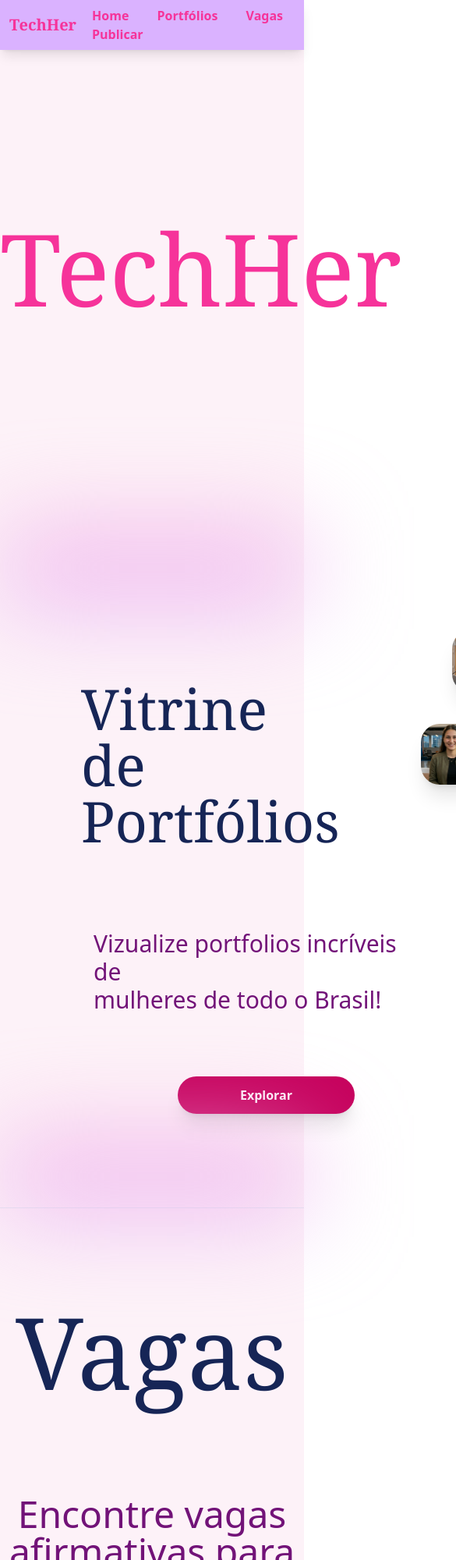
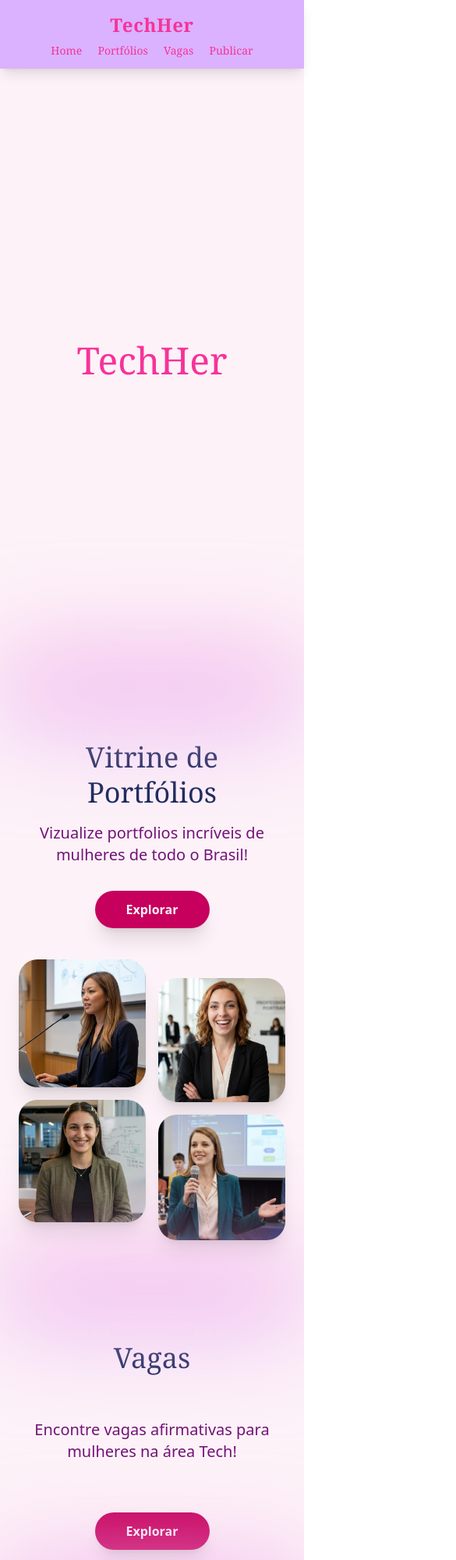
Before and after one commit to MariaYasmimOliveira/TechHer, a plain HTML site: page index.html in a window 390 px wide. Shown: the top 2000 px of the page at 78% size, 585 px wide, since content can reach past the window. Drawn offline with nearby package versions, Linux system fonts and the light colour scheme.

Commit message:
melhora responsividade do site

```diff
--- a/index.html
+++ b/index.html
@@ -7,39 +7,39 @@
     <script src="https://cdn.jsdelivr.net/npm/@tailwindcss/browser@4"></script>
 </head>
 <body>
-    <header class="flex justify-between items-center p-2 bg-purple-300 fixed top-0 left-0 w-full shadow-lg">
-        <a class="font-serif text-xl p-1 text-pink-500 font-bold" href="#home">TechHer</a>
+    <header class="flex flex-col sm:flex-row justify-between items-center p-3 sm:p-4 bg-purple-300 fixed top-0 left-0 w-full shadow-lg z-50">
+        <a class="font-serif text-2xl p-1 text-pink-500 font-bold tracking-wide" href="#home">TechHer</a>
         <section >
 
-            <a class="p-4 text-pink-500 font-bold" href="#home">Home</a>
-            <a class="p-4 text-pink-500 font-bold" href="#portfolios">Portfólios</a>
-            <a class="p-4 text-pink-500 font-bold" href="#vagas">Vagas</a>
-            <a class="p-4 text-pink-500 font-bold" href="#publicar">Publicar</a>
+            <a class="px-2 py-1 text-sm sm:text-base text-pink-500 font-serif hover:text-pink-700 transition-colors" href="#home">Home</a>
+            <a class="px-2 py-1 text-sm sm:text-base text-pink-500 font-serif hover:text-pink-700 transition-colors" href="#portfolios">Portfólios</a>
+            <a class="px-2 py-1 text-sm sm:text-base text-pink-500 font-serif hover:text-pink-700 transition-colors" href="#vagas">Vagas</a>
+            <a class="px-2 py-1 text-sm sm:text-base text-pink-500 font-serif hover:text-pink-700 transition-colors" href="#publicar">Publicar</a>
         </section>
     </header>
 
     <main class="bg-pink-50">
-        <section id="home">
-            <h1 class="text-9xl text-center py-70 text-pink-500 font-serif">TechHer</h1>
+        <section class="min-h-screen flex items-center justify-center px-4 pt-20" id="home">
+            <h1 class="text-5xl md:text-7xl lg:text-9xl text-center text-pink-500 font-serif">TechHer</h1>
         </section>
 
 <div class="h-20 bg-gradient-to-b from-pink-300 to-purple-300 blur-3xl"></div>
 
-        <section id="portfolios" class="flex justify-between">
-            <div>
-                <h1 class="text-7xl p-26 font-serif text-blue-950">Vitrine de <br> Portfólios</h1>
-                <h2 class="text-3xl ml-30 text-fuchsia-900">Vizualize portfolios incríveis de <br>mulheres de todo o Brasil!</h2>
-                <a href="vitrine.html"><button class="ml-57 mt-20 px-20 py-3 m-10 bg-pink-700 text-pink-50 font-bold shadow-xl rounded-full">Explorar</button></a>
+        <section id="portfolios" class="flex flex-col lg:flex-row lg:justify-between items-center lg:items-start p-6 lg:p-20 gap-10">
+            <div class="text-center lg:text-left flex flex-col items-center lg:items-start max-w-xl">
+                <h1 class="text-4xl md:text-5xl lg:text-7xl font-serif text-blue-950 leading-tight">Vitrine de <br class="hidden lg:inline"> Portfólios</h1>
+                <h2 class="text-xl md:text-2xl lg:text-3xl text-fuchsia-900 mt-4 lg:mt-6 lg:ml-10">Vizualize portfolios incríveis de <br class="hidden lg:inline">mulheres de todo o Brasil!</h2>
+                <a href="vitrine.html" class="mt-8 lg:mt-12 lg:ml-20"><button class="px-10 py-3 lg:px-20 bg-pink-700 text-pink-50 font-bold shadow-xl rounded-full hover:bg-pink-800 transition-colors">Explorar</button></a>
             </div>
-            <div class="flex">
+            <div class="grid grid-cols-2 gap-4 max-w-md lg:max-w-none">
 
-                <div>
-                    <img src="imagens/mulherdandoaulas.png" alt="imagem de mulher no ambiente de trabalho" class="shadow-xl rounded-3xl m-10">
-                    <img src="imagens/mulhernoambientedetrabalho.png" alt="" class="shadow-xl rounded-3xl">
+                <div class="flex flex-col gap-4">
+                    <img src="imagens/mulherdandoaulas.png" alt="imagem de mulher no ambiente de trabalho" class="shadow-xl rounded-3xl w-full object-cover">
+                    <img src="imagens/mulhernoambientedetrabalho.png" alt="" class="shadow-xl rounded-3xl w-full object-cover">
                 </div>
-                <div class="mt-10">
-                    <img src="imagens/profissionalnoambientedetrabalho.png" alt="imagem de mulher no ambiente de trabalho" class="shadow-xl rounded-3xl m-10">
-                    <img src="imagens/mulherpalestrando.png" alt="" class="shadow-xl rounded-3xl">
+                <div class="flex flex-col gap-4 pt-6 lg:pt-10">
+                    <img src="imagens/profissionalnoambientedetrabalho.png" alt="imagem de mulher no ambiente de trabalho" class="shadow-xl rounded-3xl w-full object-cover">
+                    <img src="imagens/mulherpalestrando.png" alt="" class="shadow-xl rounded-3xl w-full object-cover">
                 </div>
 
             </div>
@@ -48,15 +48,15 @@
         <div class="h-20 bg-gradient-to-b from-pink-300 to-purple-300 blur-3xl"></div>
 
 
-        <section id="vagas" class="border-t border-slate-200">
-            <h1 class="text-9xl text-center py-30 font-serif text-blue-950">
+        <section id="vagas" class="flex flex-col lg:flex-row lg:justify-between items-center lg:items-start p-6 lg:p-20 gap-10">
+            <h1 class="text-4xl md:text-5xl lg:text-7xl font-serif text-blue-950 leading-tight">
                 Vagas
             </h1>
-            <h2 class="text-center text-5xl text-fuchsia-900">
-                Encontre vagas afirmativas para <br> mulheres na área Tech!
+            <h2 class="text-xl text-center md:text-2xl lg:text-3xl text-fuchsia-900 mt-4 lg:mt-6 lg:ml-10">
+                Encontre vagas afirmativas para <br class="hidden lg:inline"> mulheres na área Tech!
             </h2>
             <a href="vagas.html">
-                <button class="ml-180 mt-20 px-10 py-3 m-10 bg-pink-700 text-pink-50 font-bold rounded-full shadow-2xl">
+                <button class="mt-6 lg:ml-80 px-10 py-3 bg-pink-700 text-pink-50 font-bold shadow-xl rounded-full">
                     Explorar
                 </button>
             </a>
@@ -64,9 +64,9 @@
 
         <div class="h-20 bg-gradient-to-b from-pink-300 to-purple-300 blur-3xl"></div>
 
-        <section class="items-center" id="publicar">
-                <h1 class="text-7xl text-center p-26 font-serif text-blue-950">Publique o seu!</h1>
-                <h2 class="text-4xl text-center text-fuchsia-900">Saiba como publicar seu portfólio <br> para outras pessoas te conhecerem!</h2>
+        <section class="flex flex-col lg:flex-row lg:justify-between items-center lg:items-start p-6 lg:p-20 gap-10" id="publicar">
+                <h1 class="text-4xl md:text-5xl lg:text-7xl font-serif text-blue-950 leading-tight">Publique o seu!</h1>
+                <h2 class="text-xl text-center md:text-2xl lg:text-3xl text-fuchsia-900 mt-4 lg:mt-6 lg:ml-10">Saiba como publicar seu portfólio <br class="hidden lg:inline"> para outras pessoas te conhecerem!</h2>
                 <a href="vitrine.html"><button class="mt-20 px-20 py-3 bg-pink-700 text-pink-50 font-bold shadow-xl rounded-full block mx-auto">Publicar</button><br></a>
 
         </section>
```
Also changed, not shown: vitrine.html (+3 -3 lines).
